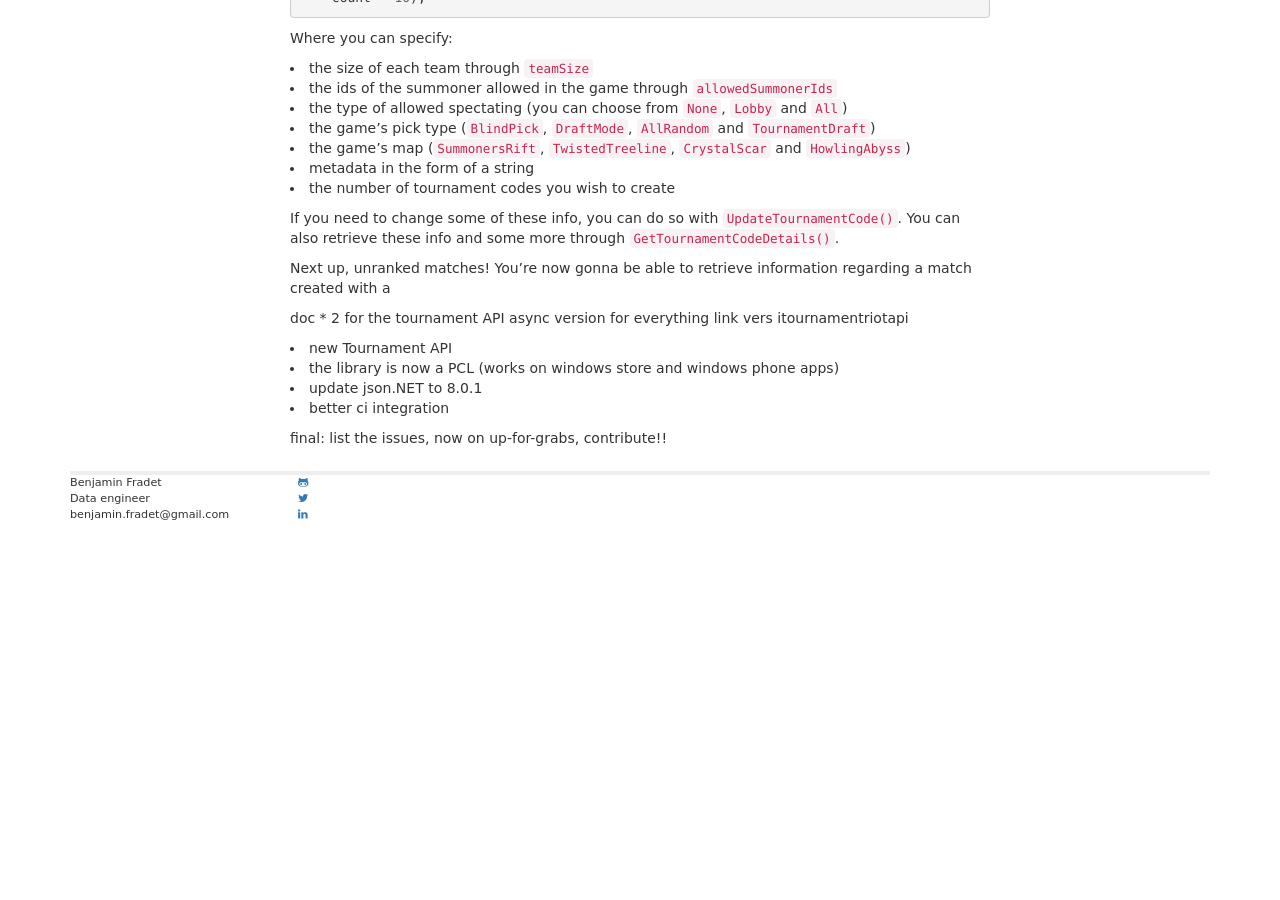
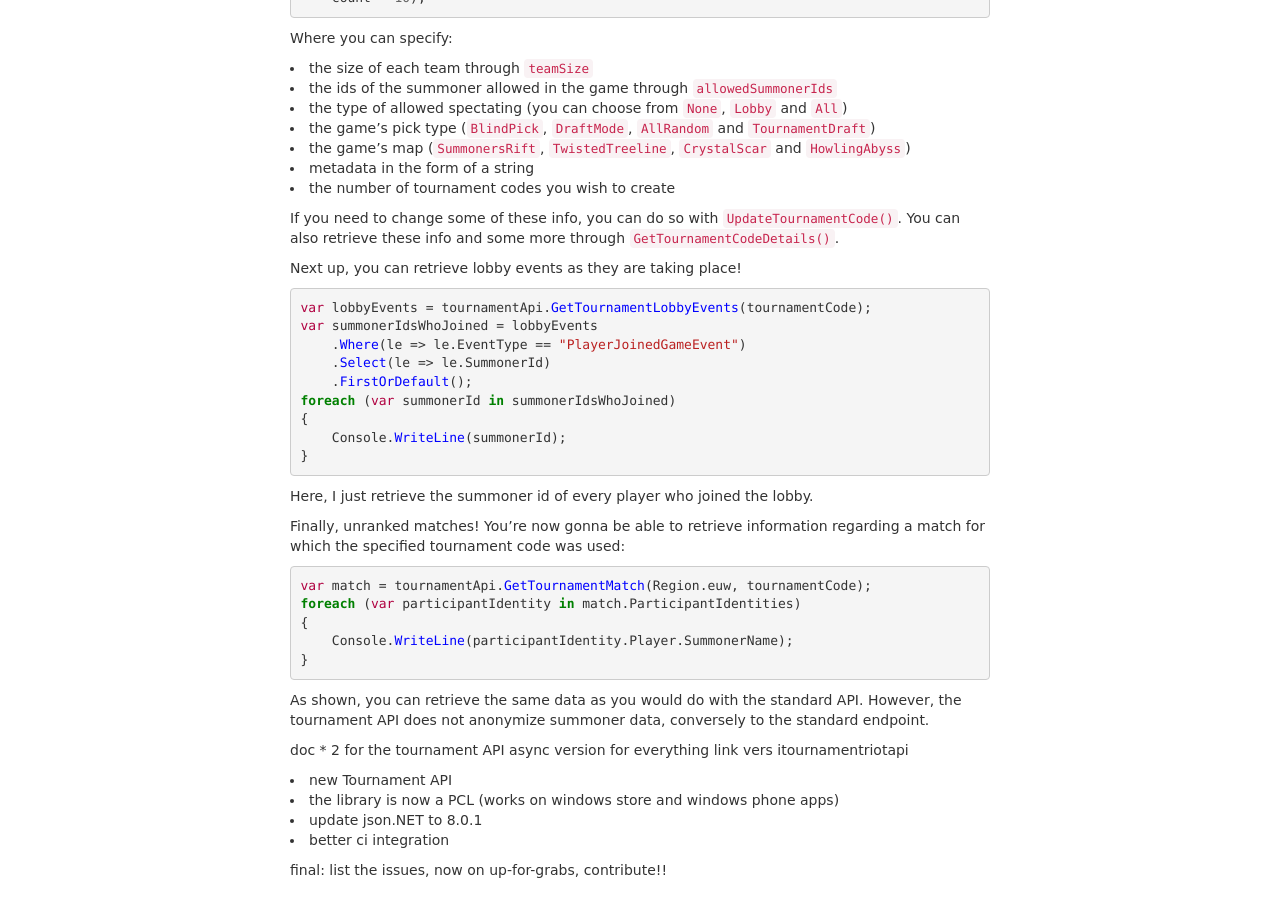
Before and after one commit to BenFradet/benfradet.github.io, a Jekyll site: the page built from _posts/2016-01-11-RiotSharp-2.4-released.md, in a window 1280 px wide and 900 px high, scrolled down 979 px. Built offline with Jekyll 4.4.1, drawn with Linux system fonts in a browser that asks for light colours; nearby versions of some CDN libraries; Markdown is read by kramdown in place of the engine named in the settings; comment, search, counter and statistics services are not loaded; before the commit the page ends 1512 px from its top, so only the background shows below that; some of the changed text lies outside the part shown.

Commit message:
finished writing about the tournament api

```diff
--- a/_posts/2016-01-11-RiotSharp-2.4-released.md
+++ b/_posts/2016-01-11-RiotSharp-2.4-released.md
@@ -21,9 +21,9 @@ features:
   - Generate as many tournaments and tournament codes as you need
   - Automatic return of results to an HTTP endpoint of your choice, with
 fail/retry error checking
-  - Match results via the match endpoint, even though they are not ranked
   - Pre-game lobby events: who joined, who left, who switched teams and when
 champ select, the loading screen, and the game itself begins
+  - Match results via the match endpoint, even though they are not ranked
 
 
 I'll give a quick rundown on how to do that.
@@ -39,7 +39,7 @@ will take place and the url to an HTTP server listening on port 80 to which Riot
 Games server will send callbacks containing information about completed games
 create a tournament code you generated, more on that later:
 {% highlight c# %}
-var provider  = tournamentApi.CreateProvider(Region.euw, "http://mywebsite.com");
+var provider  = tournamentApi.CreateProvider(Region.euw, "http://website.com");
 {% endhighlight %}
 
 Thanks to this provider, which you should save if you want to create other
@@ -73,8 +73,34 @@ If you need to change some of these info, you can do so with
 `UpdateTournamentCode()`. You can also retrieve these info and some more through
 `GetTournamentCodeDetails()`.
 
-Next up, unranked matches! You're now gonna be able to retrieve information
-regarding a match created with a
+Next up, you can retrieve lobby events as they are taking place!
+{% highlight c# %}
+var lobbyEvents = tournamentApi.GetTournamentLobbyEvents(tournamentCode);
+var summonerIdsWhoJoined = lobbyEvents
+    .Where(le => le.EventType == "PlayerJoinedGameEvent")
+    .Select(le => le.SummonerId)
+    .FirstOrDefault();
+foreach (var summonerId in summonerIdsWhoJoined)
+{
+    Console.WriteLine(summonerId);
+}
+{% endhighlight %}
+
+Here, I just retrieve the summoner id of every player who joined the lobby.
+
+Finally, unranked matches! You're now gonna be able to retrieve information
+regarding a match for which the specified tournament code was used:
+{% highlight c# %}
+var match = tournamentApi.GetTournamentMatch(Region.euw, tournamentCode);
+foreach (var participantIdentity in match.ParticipantIdentities)
+{
+    Console.WriteLine(participantIdentity.Player.SummonerName);
+}
+{% endhighlight %}
+
+As shown, you can retrieve the same data as you would do with the standard API.
+However, the tournament API does not anonymize summoner data, conversely to the
+standard endpoint.
 
 
 doc * 2 for the tournament API
```
